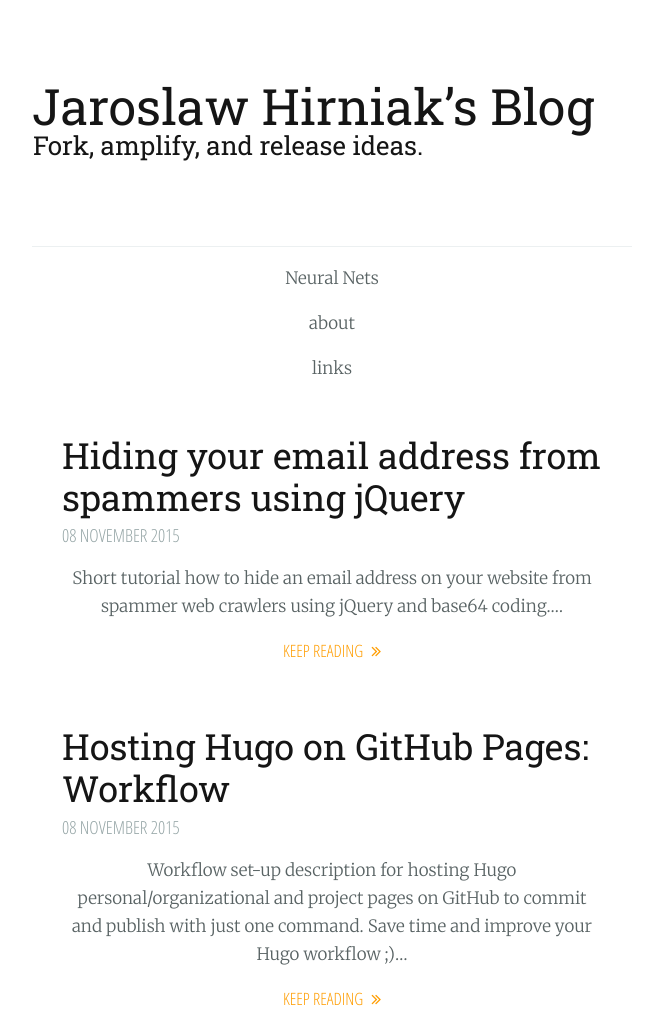
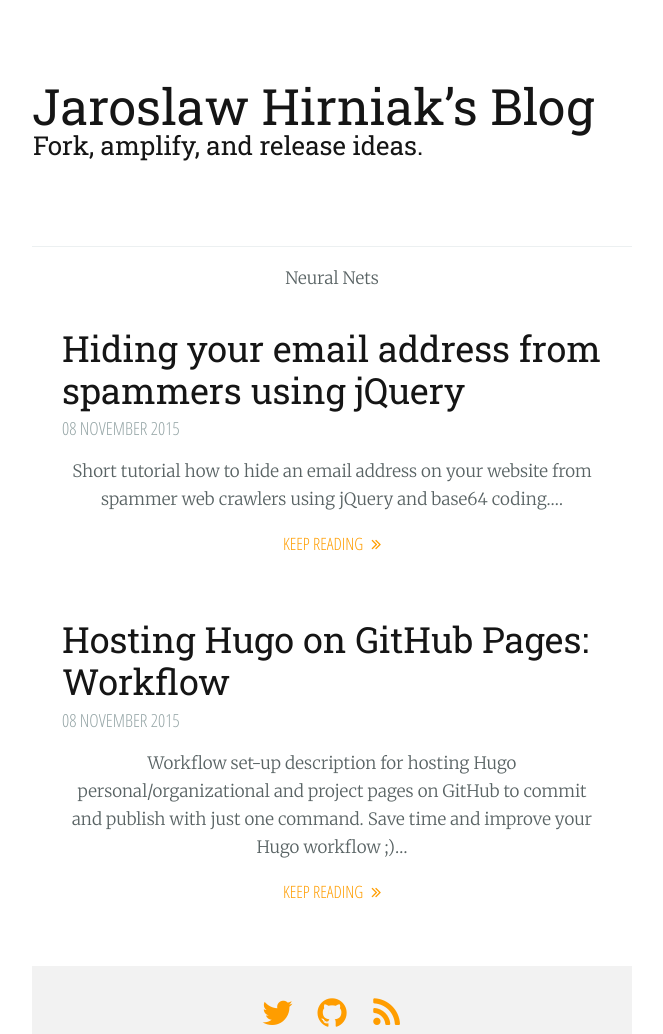
Before and after one commit to jhirniak/jhirniak.github.io, a plain HTML site: page public/index.html in a window 1280 px wide. Shown: the top 1034 px of the page, without its empty margins (308-971 px from the left). Drawn offline with nearby package versions, Linux system fonts and the light colour scheme.

Commit message:
rebuilding site Tue Nov 10 09:59:48 GMT 2015

```diff
--- a/public/index.html
+++ b/public/index.html
@@ -46,13 +46,7 @@
 <nav class="menu" role="nav">
 
 		<p>Neural Nets</p>
-
-		<p>about</p>
-
-		<p>links</p>
-
-    <ul>
-
+		<p>
 
     <main class="content" role="main">
 
```
Also changed, not shown: public/404.html (+1 -7 lines), public/about/index.html (+1 -7 lines), public/categories/javascript-tricks/index.html (+1 -7 lines), public/categories/web-development/index.html (+1 -7 lines), public/links/index.html (+1 -7 lines), public/neural_nets/index.html (+1 -7 lines), public/post/hiding_email_with_jquery/index.html (+1 -7 lines), public/post/hugo_workflow_for_github/index.html (+1 -7 lines), public/post/index.html (+1 -7 lines), public/series/hugo/index.html (+1 -7 lines), public/series/js/index.html (+1 -7 lines), public/tags/deployment/index.html (+1 -7 lines), public/tags/github-pages/index.html (+1 -7 lines), public/tags/hiding-email/index.html (+1 -7 lines), 4 more files.
